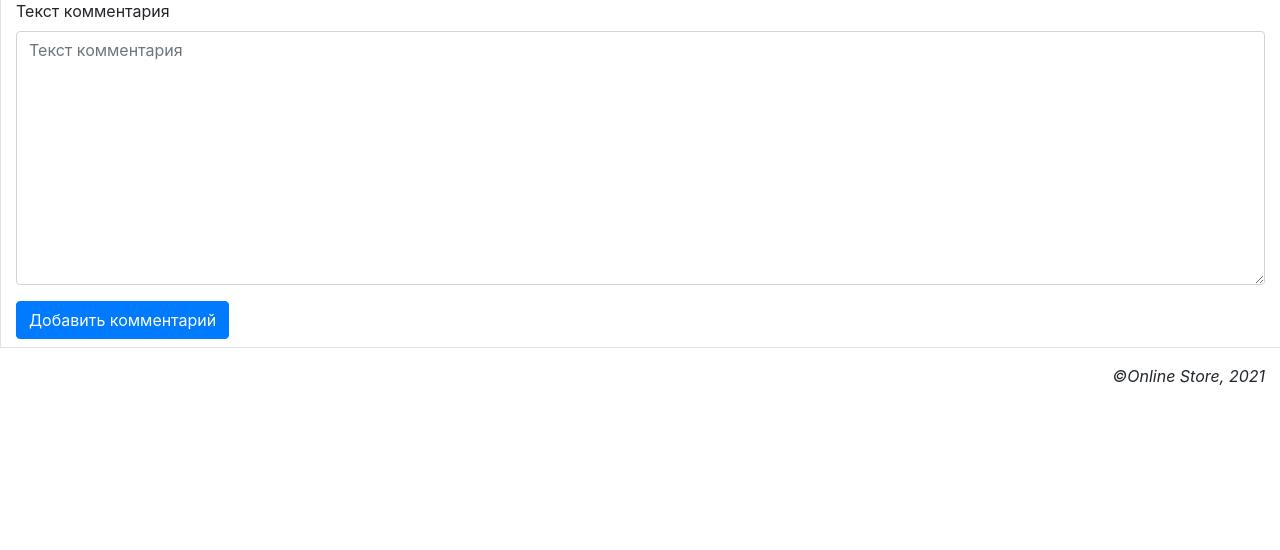
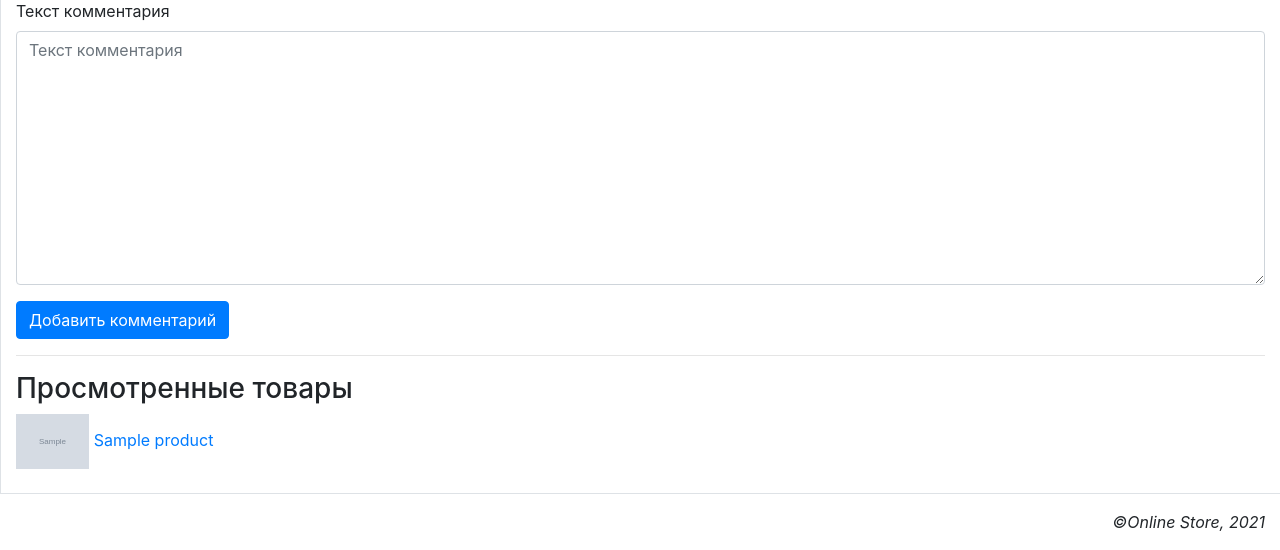
Before and after one commit to Leu-s/OnlineStore-Django, a Django app: a page that uses Products_app/templates/product_detail.html in a window 1280 px wide. Shown: the part 850-1400 px from the top of the page. Before the commit the page ends 1235 px from the top, so only its background shows below. Run offline with Django 3.2, Linux system fonts and the light colour scheme; tables that the repository leaves empty hold one stand-in row (values such as "Sample post"); grey boxes marked "Sample" are stand-in pictures; some libraries are stand-ins or nearby versions.

Commit message:
Added the ability to return to viewed products

```diff
--- a/Products_app/middlewares.py
+++ b/Products_app/middlewares.py
@@ -1,5 +1,6 @@
 from .models import SubCategory
 from .models import SuperCategory
+from .models import Product
 
 
 def products_context_processor(request):
@@ -8,6 +9,10 @@ def products_context_processor(request):
                'search_keyword': '',
                'all': ''
                }
+
+    viewed = request.session.get('viewed', [])
+    if viewed:
+        context['viewed'] = [Product.objects.get(slug=p) for p in viewed]
 
     if 'search_keyword' in request.GET:
         keyword = request.GET['search_keyword']
--- a/Products_app/templates/index.html
+++ b/Products_app/templates/index.html
@@ -25,7 +25,7 @@
                     {% if product.image %}
                         <img class="mr-3" src="{% thumbnail product.image 'default' %}">
                     {% else %}
-                        <img class="mr-3" src="{% static 'stype/img1.jpg' %}">
+                        <img class="mr-3" style="width: 75pt" src="{% static 'style/img1.jpg' %}">
                     {% endif %}
 
                     <div class="media-body">
--- a/Products_app/templates/product_detail.html
+++ b/Products_app/templates/product_detail.html
@@ -1,7 +1,7 @@
 {% extends 'base.html' %}
 
 {% load bootstrap4 %}
-
+{% load static %}
 {% block title %}{{ product.title }}{% endblock %}
 
 {% block content %}
@@ -59,4 +59,24 @@
         {% bootstrap_form comment_form show_label=False size='small' %}
         {% bootstrap_button 'Добавить комментарий' name='add_comment' %}
     </form>
+
+    <hr>
+    <h3 style="margin-top: 8pt">Просмотренные товары</h3>
+    {% for product in viewed %}
+
+        <div class="table">
+            {% ifchanged %}
+                  <a href="{{ product.get_absolute_url }}">
+                                <img style="max-width: 55pt; max-height: 55pt"
+                                     src="
+                                    {% if product.image %}
+                                        {{ product.image.url }}
+                                    {% else %}
+                                        {% static "style/default.jpg" %}
+                                    {% endif %}">
+                      <a href="{% url 'products:product_detail' product.slug %}">{{ product.title }}</a>
+            {% endifchanged %}
+        </div>
+    {% endfor %}
+
 {% endblock %}
--- a/Products_app/views.py
+++ b/Products_app/views.py
@@ -235,6 +235,30 @@ class ProductDetailView(DetailView):
         context['images'] = other_images
         return context
 
+    def _add_product_to_viewed_container(self, container, request):
+        container.append(self.object.slug)
+        request.session['viewed'] = container
+        return request
+
+    def _check_not_duplicate(self, container):
+        if not container:
+            return True
+        prev_elem = len(container) - 1
+        if container[prev_elem] == self.object.slug:
+            return False
+        else:
+            return True
+
+    def get(self, request, *args, **kwargs):
+        response = super().get(request, *args, **kwargs)
+        viewed = request.session.get('viewed', [])
+
+        if self._check_not_duplicate(viewed):
+            if len(viewed) >= 5:
+                viewed.pop(0)
+            self._add_product_to_viewed_container(viewed, request)
+        return response
+
     def post(self, request, *args, **kwargs):
         self.object = self.get_object()
         context = self.get_context_data(*args, **kwargs)
```
Also changed, not shown: 1 other file.
